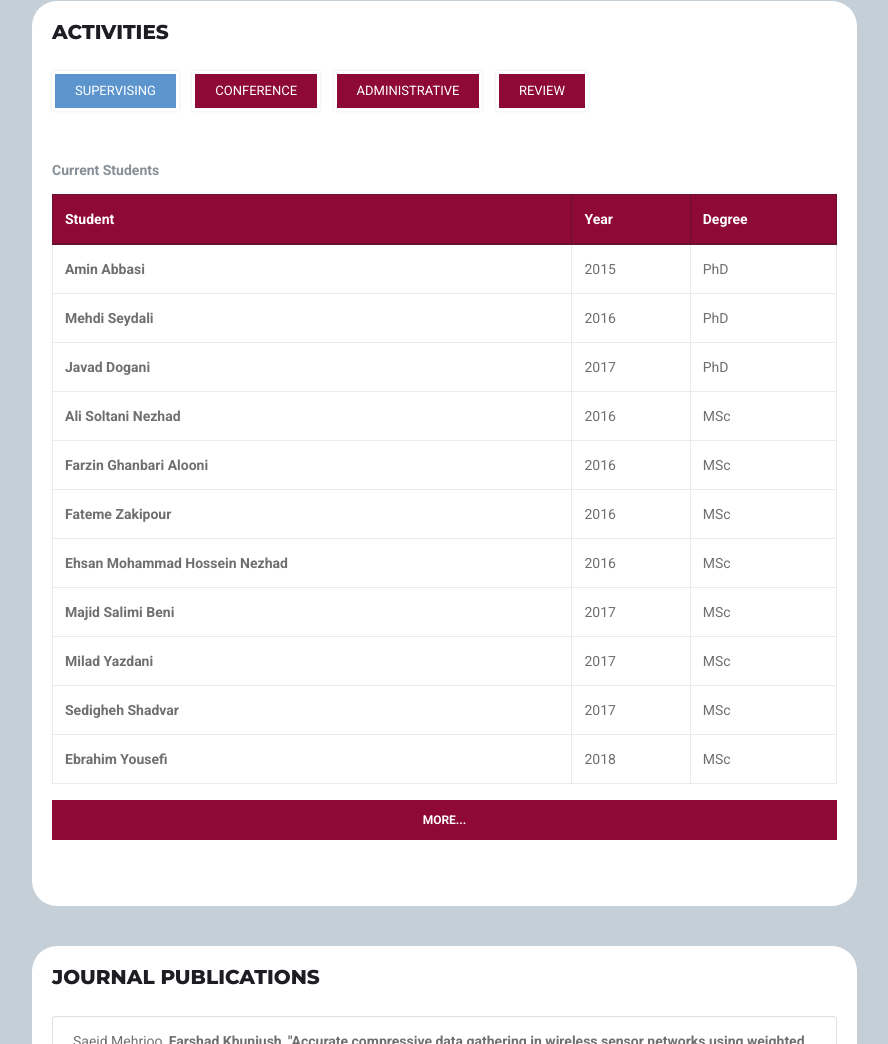
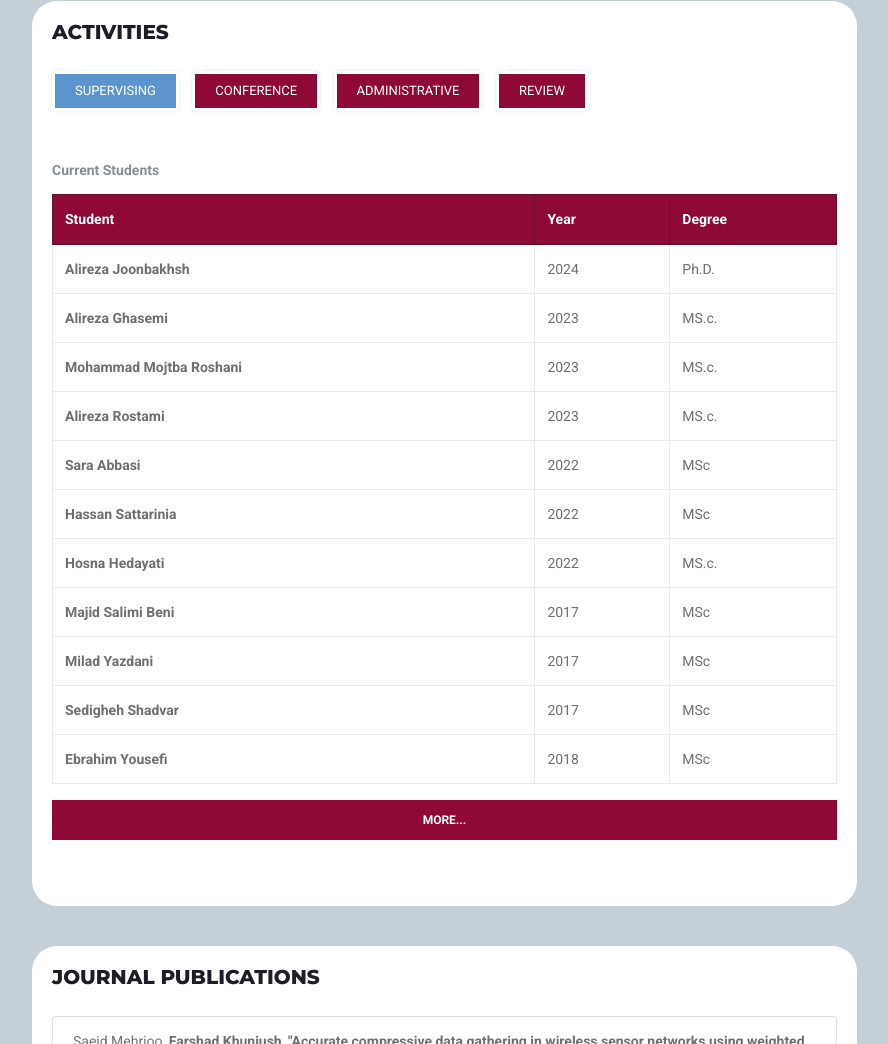
Before and after one commit to fkhunjush/website, a plain HTML site: page index.html in a window 1280 px wide. Shown: the part 1845-2889 px from the top of the page, without its empty margins (338-1226 px from the left). Drawn offline with Linux system fonts and the light colour scheme.

Commit message:
Update index.html

```diff
--- a/index.html
+++ b/index.html
@@ -538,42 +538,42 @@
                                         <tbody>
 
                                             <tr>
-                                                <td><strong>Amin Abbasi</strong></td>
-                                                <td>2015</td>
-                                                <td>PhD</td>
+                                                <td><strong>Alireza Joonbakhsh</strong></td>
+                                                <td>2024</td>
+                                                <td>Ph.D.</td>
                                             </tr>
 
                                             <tr>
-                                                <td><strong>Mehdi Seydali</strong></td>
-                                                <td>2016</td>
-                                                <td>PhD</td>
+                                                <td><strong>Alireza Ghasemi</strong></td>
+                                                <td>2023</td>
+                                                <td>MS.c.</td>
                                             </tr>
 
                                             <tr>
-                                                <td><strong>Javad Dogani</strong></td>
-                                                <td>2017</td>
-                                                <td>PhD</td>
+                                                <td><strong> Mohammad Mojtba Roshani</strong></td>
+                                                <td>2023</td>
+                                                <td>MS.c.</td>
                                             </tr>
 
                                             <tr>
-                                                <td><strong>Ali Soltani Nezhad</strong></td>
-                                                <td>2016</td>
+                                                <td><strong>Alireza Rostami</strong></td>
+                                                <td>2023</td>
+                                                <td>MS.c.</td>
+                                            </tr>
+                                            <tr>
+                                                <td><strong>Sara Abbasi</strong></td>
+                                                <td>2022</td>
                                                 <td>MSc</td>
                                             </tr>
                                             <tr>
-                                                <td><strong>Farzin Ghanbari Alooni</strong></td>
-                                                <td>2016</td>
+                                                <td><strong>Hassan Sattarinia</strong></td>
+                                                <td>2022</td>
                                                 <td>MSc</td>
                                             </tr>
                                             <tr>
-                                                <td><strong>Fateme Zakipour</strong></td>
-                                                <td>2016</td>
-                                                <td>MSc</td>
-                                            </tr>
-                                            <tr>
-                                                <td><strong>Ehsan Mohammad Hossein Nezhad</strong></td>
-                                                <td>2016</td>
-                                                <td>MSc</td>
+                                                <td><strong>Hosna Hedayati</strong></td>
+                                                <td>2022</td>
+                                                <td>MS.c.</td>
                                             </tr>
                                             <tr>
                                                 <td><strong>Majid Salimi Beni</strong></td>
```
